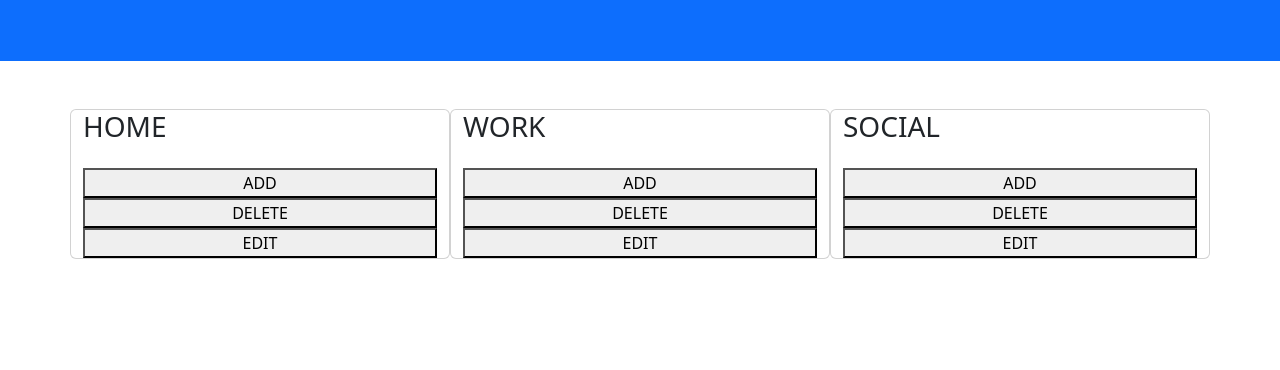
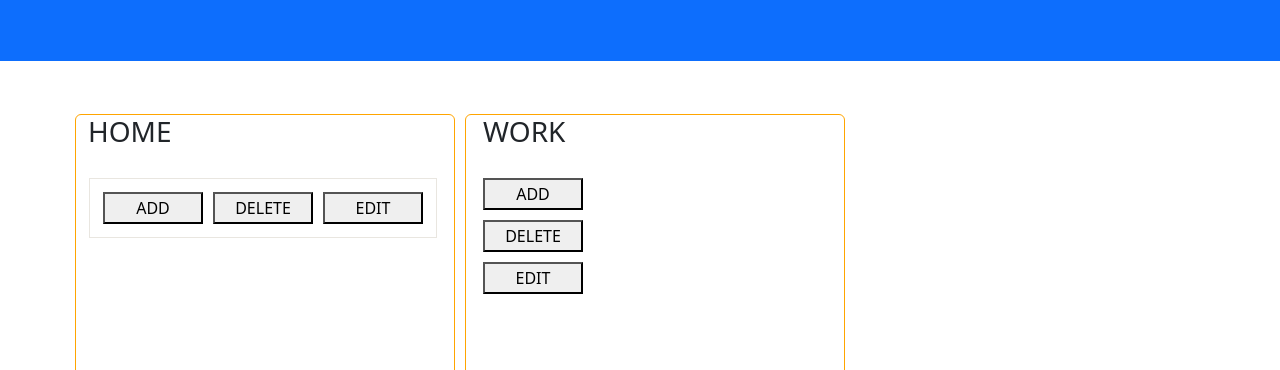
Before and after one commit to JamesBampton/Challenge4-To-Do-List, a plain HTML site: page index.html in a window 1280 px wide. Shown: the part 131-501 px from the top of the page. Drawn offline with nearby package versions, Linux system fonts and the light colour scheme.

Commit message:
added some styling - needs more work

```diff
--- a/index.html
+++ b/index.html
@@ -32,9 +32,11 @@
                     <h3>HOME</h3>
                     <ul id="homeList">
                     </ul>
-                    <button id="add">ADD</button>
-                    <button onclick="deleteFunction()">DELETE</button>
-                    <button onclick="editFunction()">EDIT</button>
+                    <div class="flexytime">
+                        <button id="add">ADD</button>
+                        <button onclick="deleteFunction()">DELETE</button>
+                        <button onclick="editFunction()">EDIT</button>
+                    </div>
 
                 </div>
                 <div class="col-sm-4 card">
--- a/styles/mystyles.css
+++ b/styles/mystyles.css
@@ -27,3 +27,35 @@
   align-items: center;
   gap: 8px;
 }
+
+.card {
+  border: orange solid 1px;
+  margin: 5px;
+  min-height: 300px;
+  min-width: 200px;
+  align-items: baseline;
+}
+
+.card div {
+  border: rgb(233, 230, 224) solid 1px;
+  margin: 5px;
+  min-height: 30px;
+  min-width: 200px;
+  align-items: flex-end;
+}
+
+.col-sm-4 button {
+  width: 100px;
+  padding: 2px;
+  margin: 5px;
+}
+
+.flexytime {
+  display: flex;
+  flex-direction: row;
+  justify-content: space-between;
+  align-self: flex-end;
+  height: auto;
+  padding: 0.5rem;
+  border: 1px solid rgb(163, 157, 157);
+}
```
